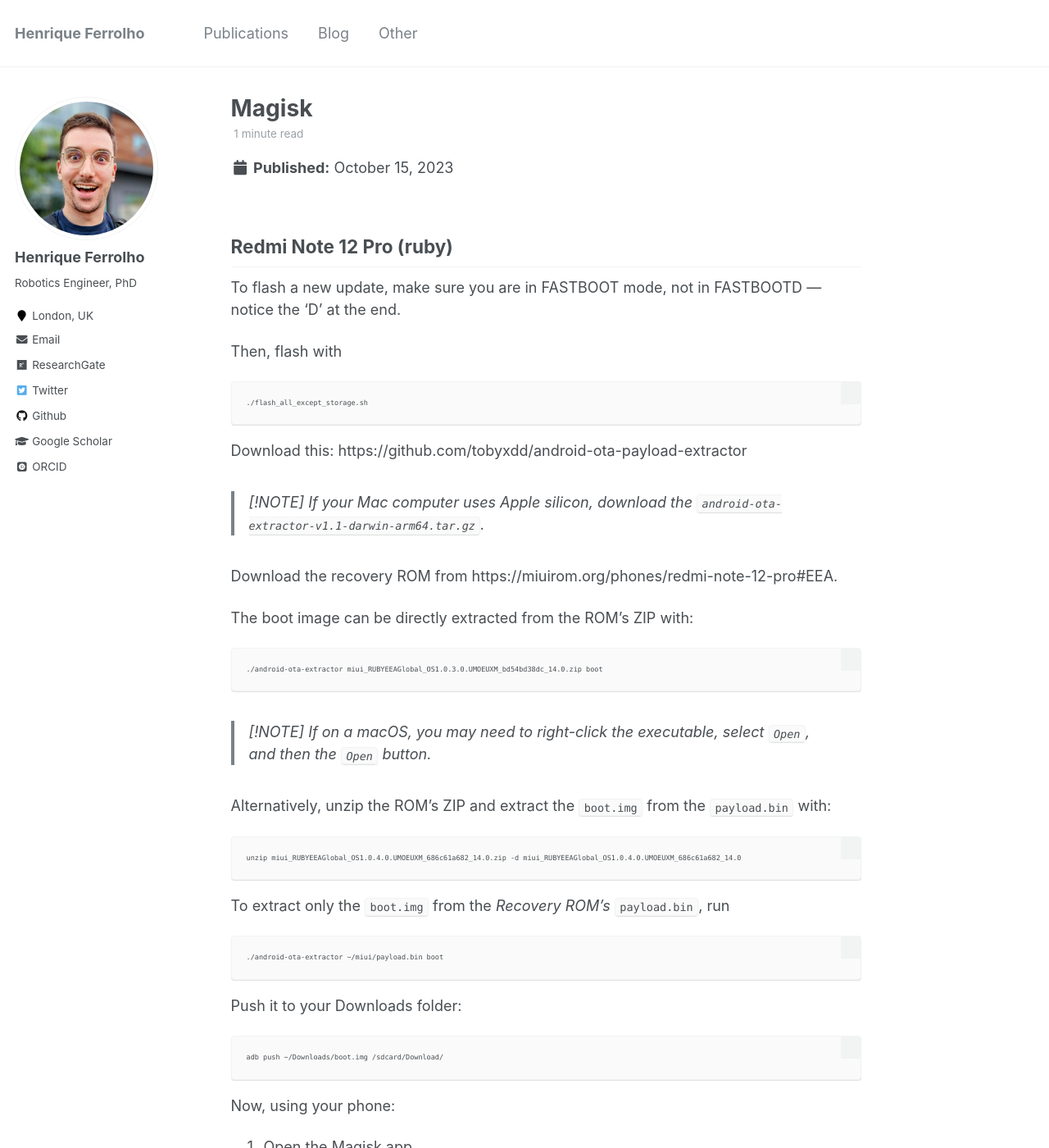
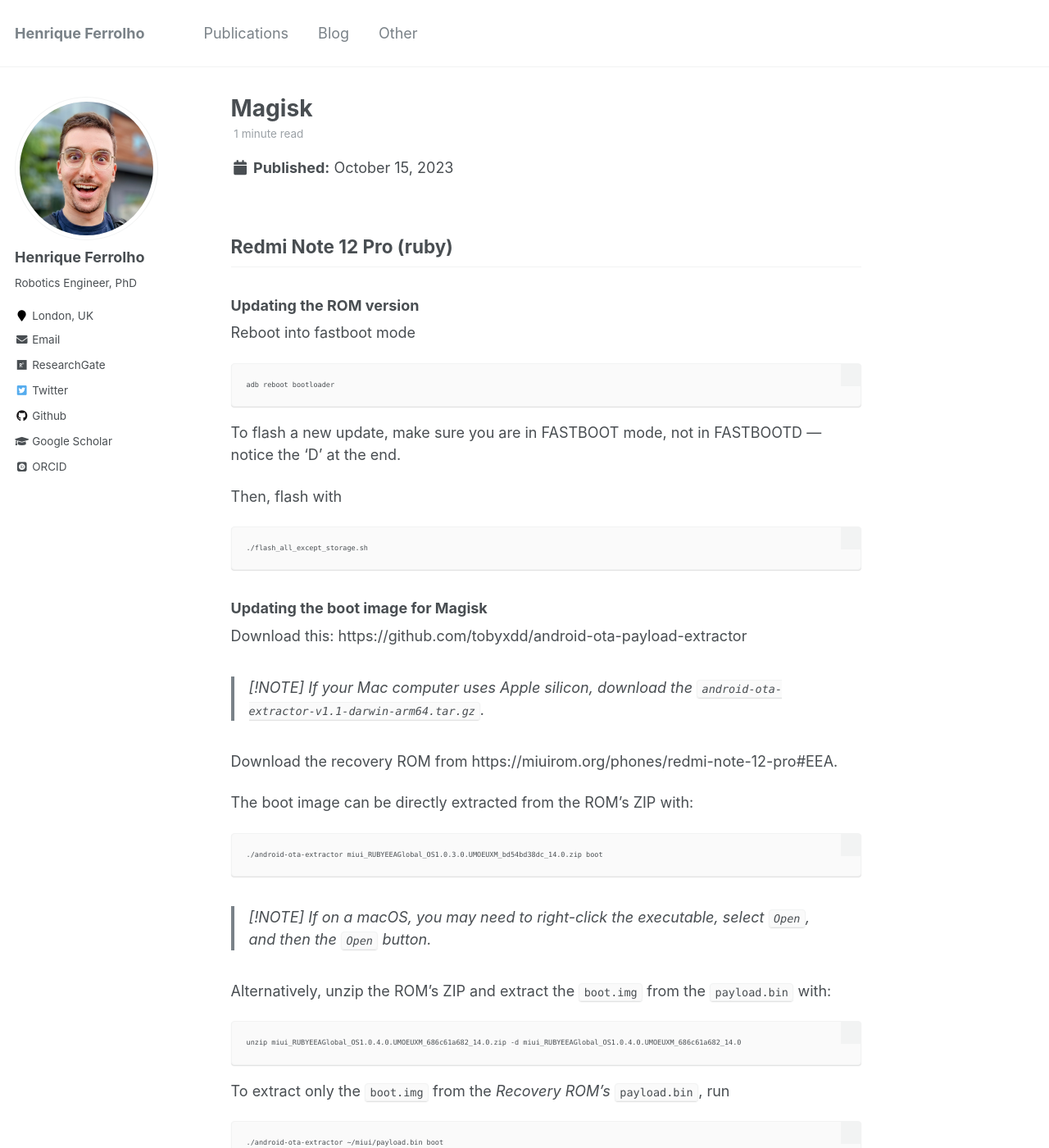
Before and after one commit to ferrolho/ferrolho.github.io, a Jekyll site: the page built from _posts/2023-10-15-magisk.md, in a window 1280 px wide and 1400 px high. Shown: the whole window at 82% size. Built offline with Jekyll 4.4.1, drawn with Linux system fonts in a browser that asks for light colours; some web fonts are replaced; comment, search, counter and statistics services are not loaded; some of the changed text lies outside the part shown.

Commit message:
Minor changes to Redmi notes

````diff
--- a/_posts/2023-10-15-magisk.md
+++ b/_posts/2023-10-15-magisk.md
@@ -9,12 +9,21 @@
 
 ## Redmi Note 12 Pro (ruby)
 
+### Updating the ROM version
+
+Reboot into fastboot mode
+```
+adb reboot bootloader
+```
+
 To flash a new update, make sure you are in FASTBOOT mode, not in FASTBOOTD — notice the 'D' at the end.
 
 Then, flash with
 ```
 ./flash_all_except_storage.sh
 ```
+
+### Updating the boot image for Magisk
 
 Download this:
 https://github.com/tobyxdd/android-ota-payload-extractor
@@ -44,7 +53,7 @@
 
 Push it to your Downloads folder:
 ```
-adb push ~/Downloads/boot.img /sdcard/Download/
+adb push ./boot.img /sdcard/Download/
 ```
 
 Now, using your phone:
````
